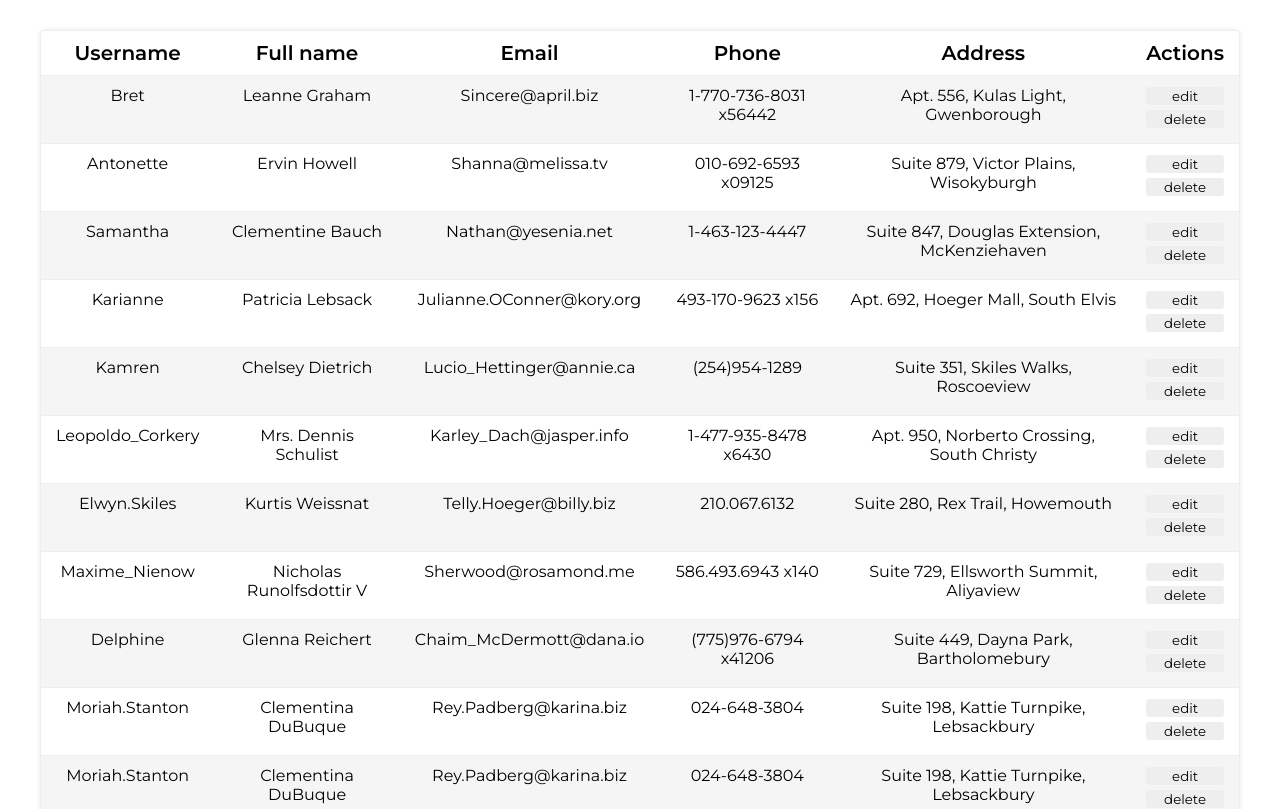
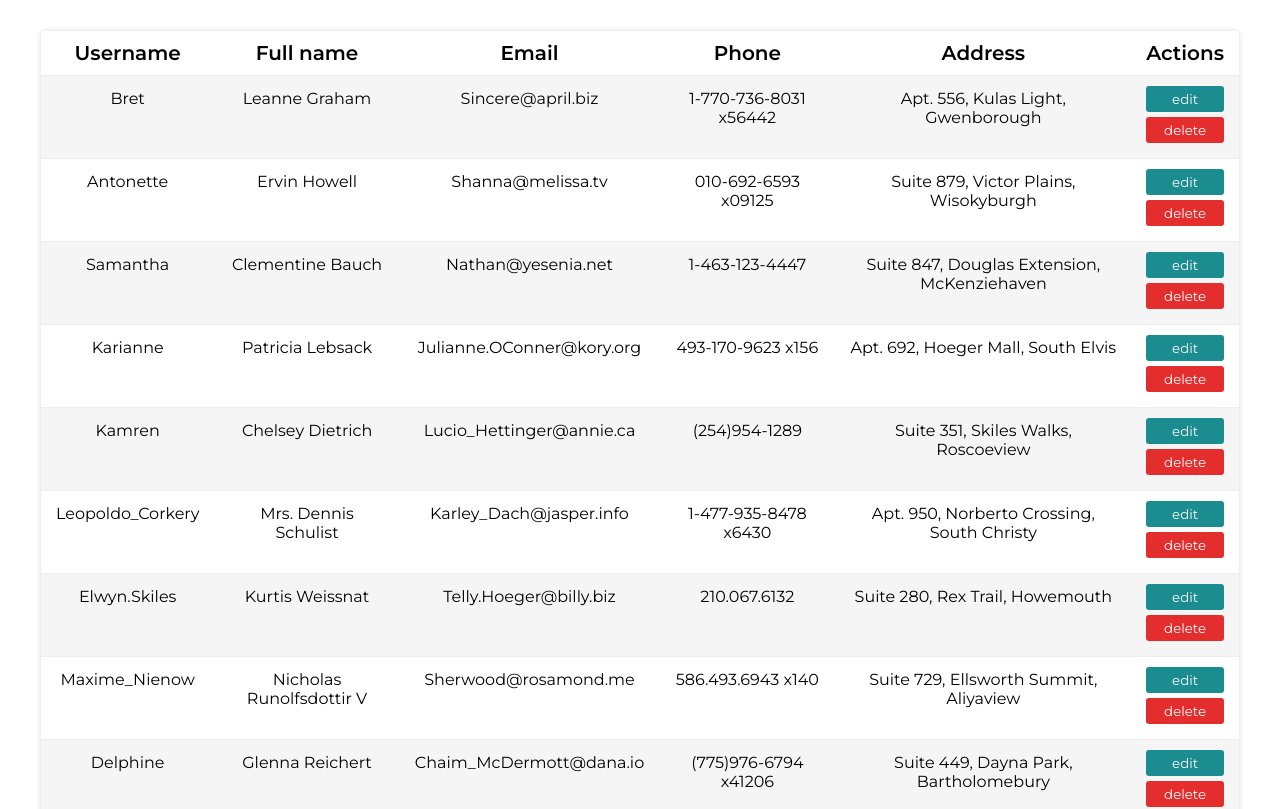
Before and after one commit to mahmoudzohdi/Users-Listing-App, an Angular app: page / in a window 1280 px wide. Shown: the top 809 px of the page. Built offline with nearby package versions, Linux system fonts and the light colour scheme; data requests are answered from the project's data file.

Commit message:
actions-btn styling

```diff
--- a/src/app/users/users-listing/users-listing.component.html
+++ b/src/app/users/users-listing/users-listing.component.html
@@ -42,8 +42,8 @@
         {{ user.address }}
       </div>
       <div class="t-cell">
-        <button type="button" (click)="openEditForm(user.id)" class="action-btn">edit</button>
-        <button type="button" (click)="deleteUser(user.id)" class="action-btn">delete</button>
+        <button type="button" (click)="openEditForm(user.id)" class="action-btn edit-btn">edit</button>
+        <button type="button" (click)="deleteUser(user.id)" class="action-btn delete-btn">delete</button>
       </div>
 
     </div>
--- a/src/scss/components/_table.scss
+++ b/src/scss/components/_table.scss
@@ -27,6 +27,16 @@
       width: 100%;
       display: block;
       margin-bottom: 5px;
+      padding-top: 5px;
+      padding-bottom: 5px;
+      &.delete-btn{
+        background-color: $dangerBtn;
+        color: #fff;
+      }
+      &.edit-btn{
+        background-color: $normalBtn;
+        color: #fff;
+      }
     }
   }
   .t-head{
--- a/src/scss/partials/_colors.scss
+++ b/src/scss/partials/_colors.scss
@@ -1,3 +1,6 @@
 $borderColor: #eee;
 $softGray: #f5f5f5;
 $black: #333;
+
+$normalBtn: #1b8c90;
+$dangerBtn: #e42d2d;
```
